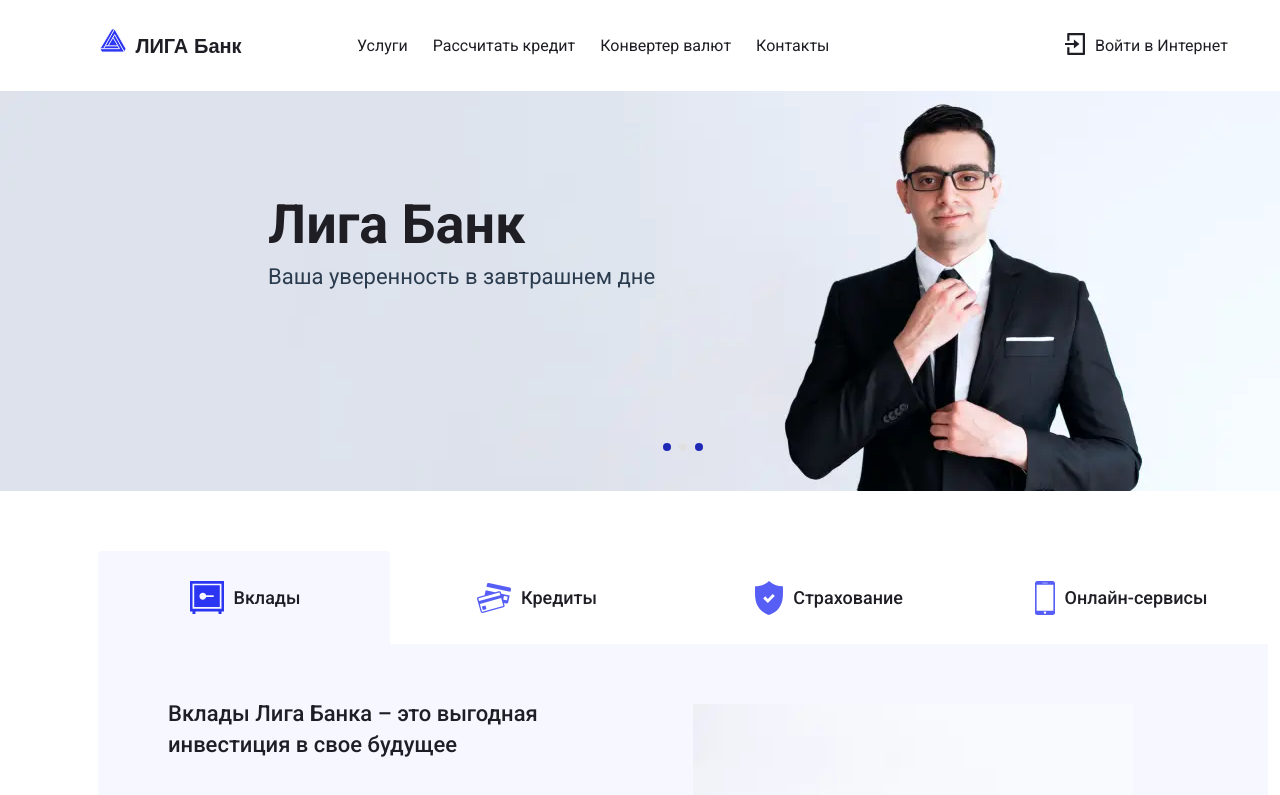
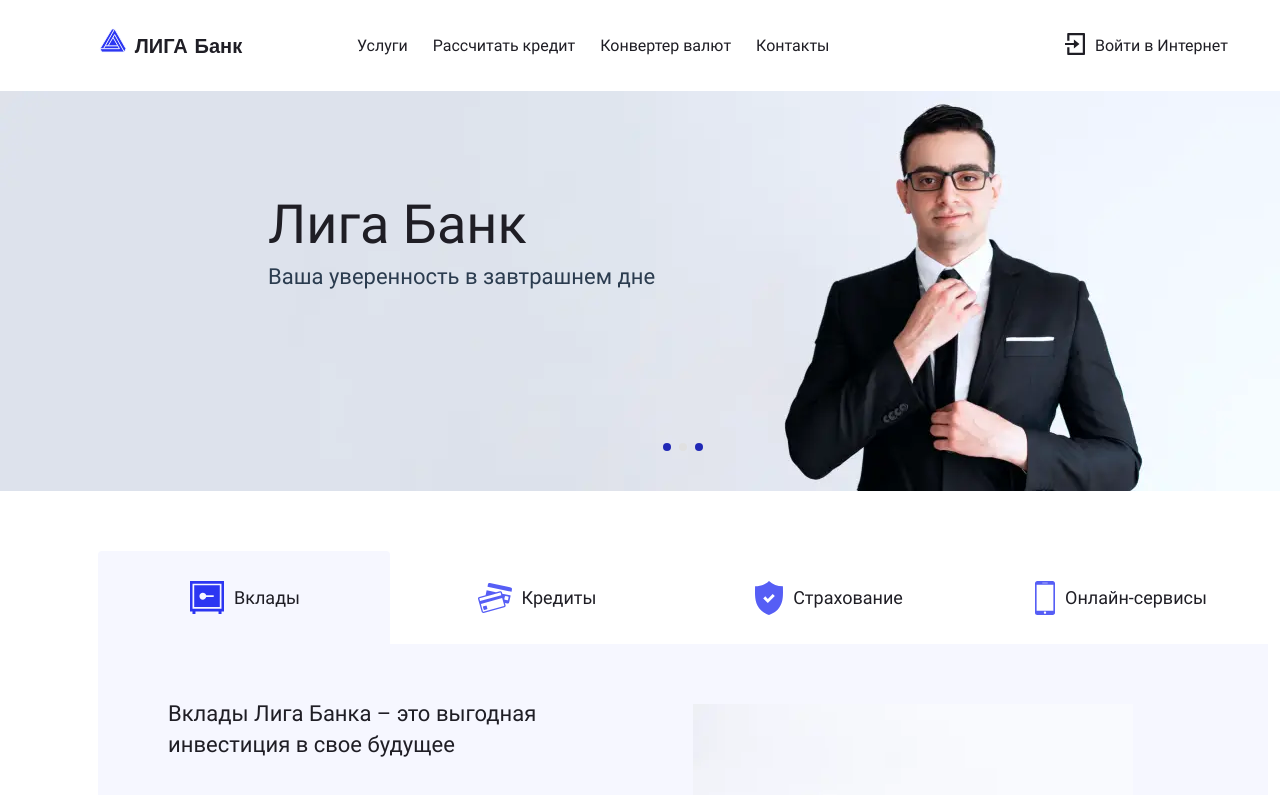
Before and after one commit to sanich123/ligaBank, a React (Create React App) app: page / in a window 1280 px wide. Shown: the top 795 px of the page. Built offline with nearby package versions, Linux system fonts and the light colour scheme; a web font is replaced by a local one.

Commit message:
Some refactoring

```diff
--- a/public/css/style.css
+++ b/public/css/style.css
@@ -374,7 +374,7 @@
 
 
 @font-face {
-  font-family: "Roboto", sans-serif;
+  font-family: "Roboto";
   src:
   local('Roboto'),
   url('../fonts/roboto-400.woff2') format("woff2"),
@@ -385,7 +385,7 @@
 }
 
 @font-face {
-  font-family: "Roboto", sans-serif;
+  font-family: "Roboto";
   src:
   local('Roboto'),
   url("../fonts/roboto-500.woff2") format("woff2"),
@@ -396,7 +396,7 @@
 }
 
 @font-face {
-  font-family: "Roboto", sans-serif;
+  font-family: "Roboto";
   src:
   local('Roboto'),
   url("../fonts/roboto-700.woff2") format("woff2"),
@@ -407,9 +407,8 @@
 }
 
 @font-face {
-  font-family: "Work Sans", sans-serif;
+  font-family: "Work Sans";
   src:
-  local('Work Sans'),
   url("../fonts/work-sans-700.woff2") format("woff2"),
   url("../fonts/work-sans-700.woff") format("woff");
   font-weight: 700;
--- a/public/index.html
+++ b/public/index.html
@@ -6,9 +6,6 @@
     <meta name="viewport" content="width=device-width, initial-scale=1.0" />
     <meta name="theme-color" content="#000000"/>
     <title>Лига Банк</title>
-    <link rel="preconnect" href="https://fonts.googleapis.com">
-    <link rel="preconnect" href="https://fonts.gstatic.com" crossorigin>
-    <link href="https://fonts.googleapis.com/css2?family=Roboto:wght@400;500;700&family=Work+Sans:wght@700&display=swap" rel="stylesheet">
     <link rel="stylesheet" rel="preload" href="./css/style.css"/>
   </head>
   <body>
--- a/src/components/header/header-styles.css
+++ b/src/components/header/header-styles.css
@@ -12,7 +12,7 @@
   justify-content: baseline;
   align-items: baseline;
   column-gap: 8px;
-  font-family: 'Work Sans', sans-serif;
+  font-family: 'Work Sans', 'Arial', sans-serif;
   font-style: normal;
   font-weight: 700;
   font-size: 20px;
--- a/src/components/modal/modal-styles.css
+++ b/src/components/modal/modal-styles.css
@@ -75,7 +75,6 @@
 
 .description-brand {
   font-family: 'Work Sans';
-
   font-weight: 700;
   font-size: 20px;
   line-height: 23px;
@@ -84,8 +83,6 @@
 }
 
 .description-text {
-
-
   font-weight: 400;
   font-size: 12px;
   line-height: 14px;
```
